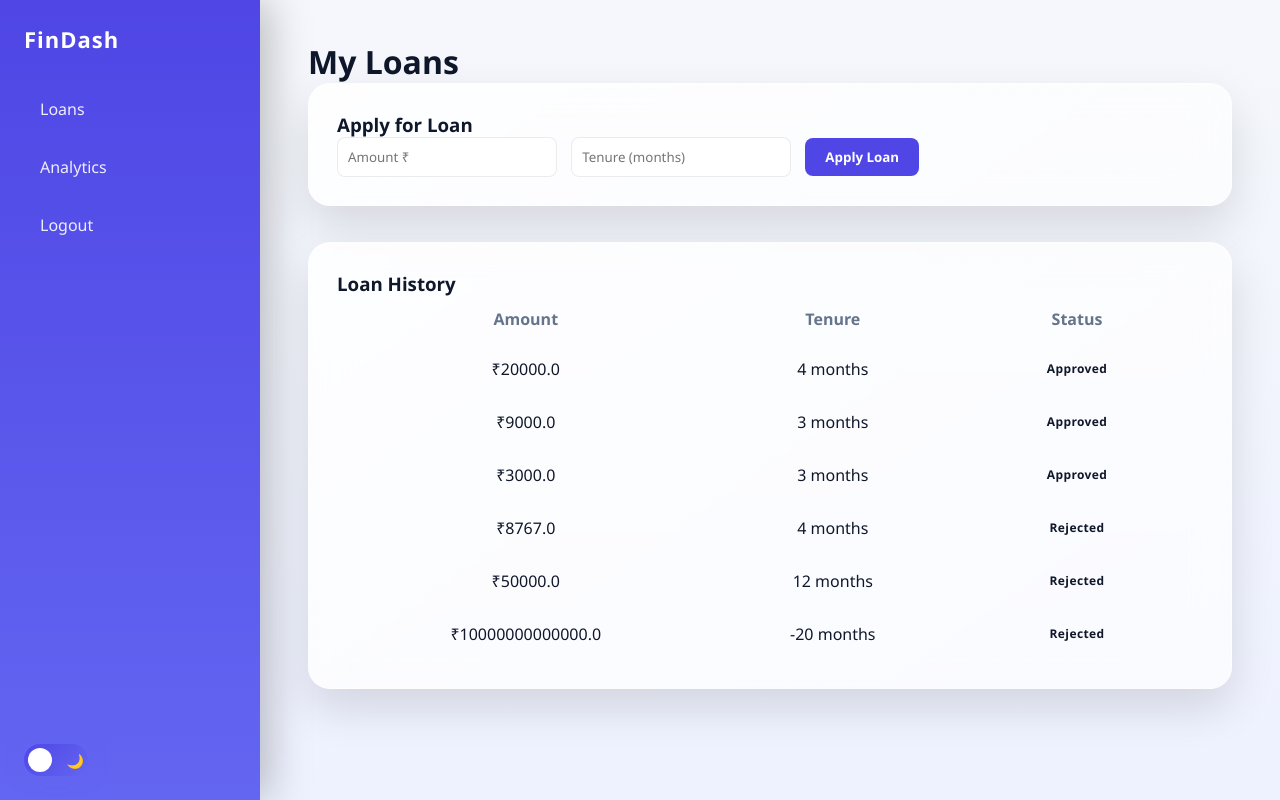
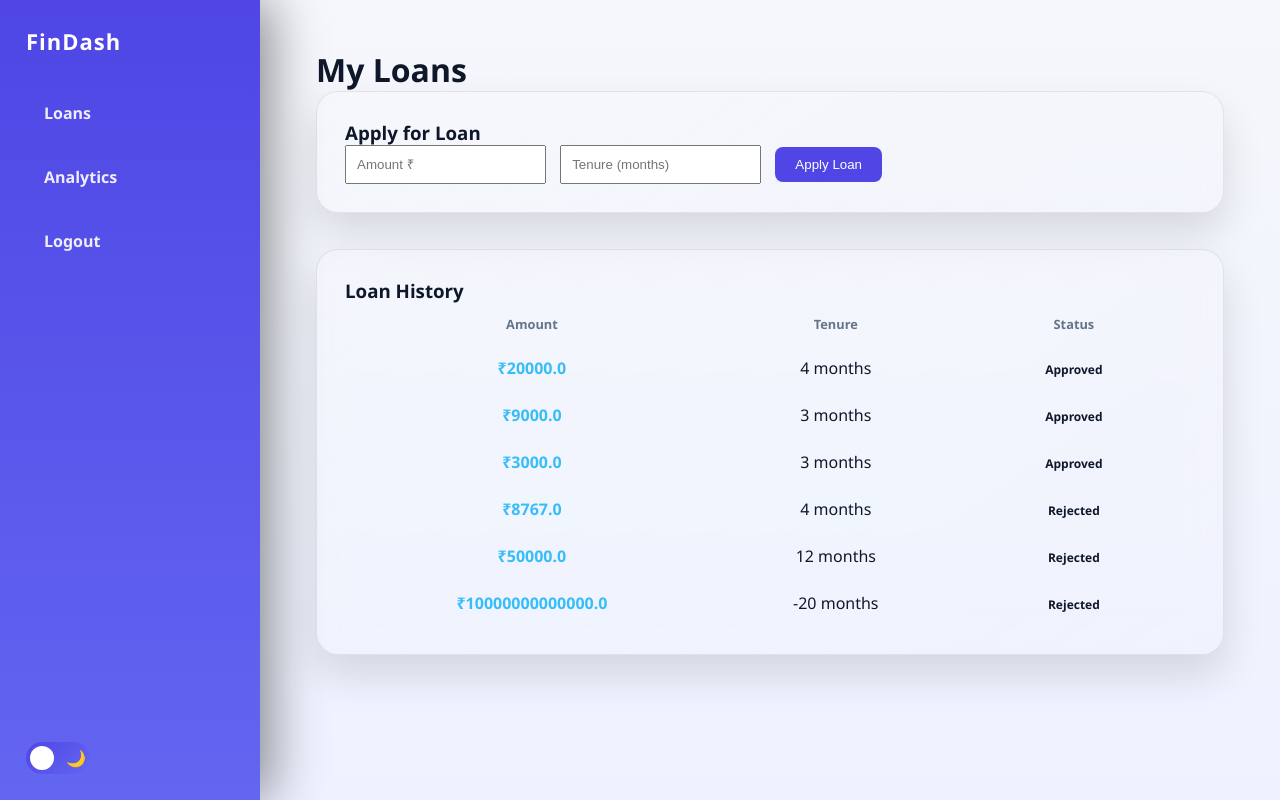
Before and after one commit to COZYkrish/expense-tracker, a Flask app: page /user/dashboard in a window 1280 px wide. Run offline with Flask 3, Linux system fonts and the light colour scheme; a user stored in the database is signed in; data comes from the database, SQL or seed files in the repository.

Commit message:
updated ui

```diff
--- a/static/css/base.css
+++ b/static/css/base.css
@@ -3,6 +3,7 @@
 ================================ */
 
 :root {
+    /* 🌞 LIGHT MODE */
     --bg-main: linear-gradient(180deg, #f5f7fb, #eef2ff);
     --bg-card: rgba(255, 255, 255, 0.85);
 
@@ -14,12 +15,13 @@
     --accent: #22c55e;
 
     --glass-blur: blur(16px);
-    --shadow-soft: 0 20px 40px rgba(0, 0, 0, 0.1);
+    --shadow-soft: 0 20px 40px rgba(0, 0, 0, 0.12);
     --shadow-hover: 0 30px 60px rgba(79, 70, 229, 0.25);
     --border-soft: rgba(0, 0, 0, 0.08);
 
     --transition: all 0.35s ease;
 }
+
 
 /* ===============================
    GLOBAL RESET
@@ -40,18 +42,16 @@
     background: var(--bg-main);
     color: var(--text-main);
     min-height: 100vh;
-    transition: var(--transition);
 }
 
 /* ===============================
-   DASHBOARD LAYOUT (LOGIC FIX)
+   DASHBOARD LAYOUT
 ================================ */
 
 .dashboard-layout {
     display: grid;
     grid-template-columns: 260px 1fr;
     min-height: 100vh;
-    width: 100%;
 }
 
 /* ===============================
@@ -59,18 +59,12 @@
 ================================ */
 
 .sidebar {
-    padding: 24px;
+    padding: 26px;
     display: flex;
     flex-direction: column;
-
-    background: linear-gradient(
-        180deg,
-        var(--primary),
-        var(--secondary)
-    );
-
+    background: linear-gradient(180deg, var(--primary), var(--secondary));
     color: #ffffff;
-    box-shadow: 8px 0 40px rgba(0, 0, 0, 0.25);
+    box-shadow: 10px 0 50px rgba(0, 0, 0, 0.45);
 }
 
 .sidebar h2 {
@@ -88,25 +82,24 @@
 }
 
 .sidebar nav ul li {
-    margin-bottom: 12px;
+    margin-bottom: 14px;
 }
 
 .sidebar nav ul li a {
-    display: block;
-    padding: 12px 16px;
-    border-radius: 12px;
-
+    display: flex;
+    align-items: center;
+    padding: 14px 18px;
+    border-radius: 14px;
     color: #ffffff;
     text-decoration: none;
-    font-weight: 500;
-
+    font-weight: 600;
     opacity: 0.9;
     transition: var(--transition);
 }
 
 .sidebar nav ul li a:hover,
 .sidebar nav ul li a.active {
-    background: rgba(255, 255, 255, 0.22);
+    background: rgba(255, 255, 255, 0.2);
     transform: translateX(6px);
     opacity: 1;
 }
@@ -120,67 +113,42 @@
     width: 64px;
     height: 32px;
     padding: 4px;
-
-    background: linear-gradient(
-        135deg,
-        var(--primary),
-        var(--secondary)
-    );
-
+    background: linear-gradient(135deg, var(--primary), var(--secondary));
     border-radius: 999px;
     position: relative;
     cursor: pointer;
-
     display: flex;
     align-items: center;
     justify-content: space-between;
-
-    box-shadow: 0 0 18px rgba(99, 102, 241, 0.6);
-}
-
-.theme-toggle .icon {
-    font-size: 14px;
-    z-index: 2;
 }
 
 .toggle-ball {
     position: absolute;
     top: 4px;
     left: 4px;
-
     width: 24px;
     height: 24px;
-
     background: #ffffff;
     border-radius: 50%;
     transition: var(--transition);
 }
 
 /* ===============================
-   MAIN CONTENT (ANIMATED)
+   MAIN CONTENT
 ================================ */
 
 .main-content {
-    padding: 40px 48px;
+    padding: 48px 56px;
     animation: contentFade 0.6s ease;
 }
 
 @keyframes contentFade {
-    from {
-        opacity: 0;
-        transform: translateY(20px);
-    }
-    to {
-        opacity: 1;
-        transform: translateY(0);
-    }
+    from { opacity: 0; transform: translateY(20px); }
+    to { opacity: 1; transform: translateY(0); }
 }
 
 /* ===============================
-   CARDS / KPI / CHARTS
-================================ */
-/* ===============================
-   GLASS CARDS – MAJOR UI UPGRADE
+   GLASS CARDS (FIXED CONTRAST)
 ================================ */
 
 .card,
@@ -190,93 +158,49 @@
     position: relative;
     background: linear-gradient(
         145deg,
-        rgba(255, 255, 255, 0.85),
-        rgba(255, 255, 255, 0.65)
+        rgba(255, 255, 255, 0.14),
+        rgba(255, 255, 255, 0.06)
     );
 
-    backdrop-filter: blur(18px);
-    -webkit-backdrop-filter: blur(18px);
+    backdrop-filter: var(--glass-blur);
+    border-radius: 22px;
+    border: 1px solid var(--border-soft);
 
-    border-radius: 22px;
-    border: 1px solid rgba(255, 255, 255, 0.4);
-
-    box-shadow:
-        0 20px 45px rgba(0, 0, 0, 0.12),
-        inset 0 1px 1px rgba(255, 255, 255, 0.4);
-
+    box-shadow: var(--shadow-soft);
     padding: 28px;
     margin-bottom: 36px;
 
-    transition: all 0.45s cubic-bezier(0.4, 0, 0.2, 1);
+    transition: var(--transition);
     overflow: hidden;
 }
 
-/* ✨ Floating effect */
 .card:hover,
 .kpi:hover,
 .chart-card:hover {
-    transform: translateY(-10px) scale(1.02);
-    box-shadow:
-        0 30px 70px rgba(79, 70, 229, 0.25),
-        inset 0 1px 1px rgba(255, 255, 255, 0.5);
-}
-
-/* ✨ Soft glow highlight */
-.card::before,
-.kpi::before,
-.chart-card::before {
-    content: "";
-    position: absolute;
-    inset: 0;
-    background: radial-gradient(
-        circle at top left,
-        rgba(79, 70, 229, 0.25),
-        transparent 60%
-    );
-    opacity: 0;
-    transition: opacity 0.4s ease;
-    pointer-events: none;
-}
-
-.card:hover::before,
-.kpi:hover::before,
-.chart-card:hover::before {
-    opacity: 1;
+    transform: translateY(-8px);
+    box-shadow: var(--shadow-hover);
 }
 
 /* ===============================
-   FORMS
+   KPI VISUAL PRIORITY
 ================================ */
 
-input,
-select,
-button {
-    font-family: inherit;
-    padding: 10px 14px;
-    border-radius: 8px;
-    border: 1px solid var(--border-soft);
-    outline: none;
+.kpi span {
+    text-transform: uppercase;
+    font-size: 0.75rem;
+    letter-spacing: 1px;
+    color: var(--text-muted);
 }
 
-button {
-    background: linear-gradient(
-        135deg,
-        var(--primary),
-        var(--secondary)
-    );
+.kpi h2 {
+    font-size: 36px;
+    font-weight: 800;
+    margin-top: 10px;
     color: white;
-    border: none;
-    cursor: pointer;
-    font-weight: 600;
-    transition: var(--transition);
-}
-
-button:hover {
-    transform: scale(1.05);
 }
 
 /* ===============================
-   TABLES
+   TABLES (READABLE)
 ================================ */
 
 table {
@@ -285,226 +209,97 @@
 }
 
 th {
-    text-align: left;
-    font-weight: 600;
     color: var(--text-muted);
-    padding-bottom: 12px;
+    font-size: 0.8rem;
+    padding-bottom: 14px;
 }
 
 td {
-    padding: 12px 0;
+    padding: 14px 0;
     color: var(--text-main);
 }
 
+table tr:not(:last-child) td {
+    border-bottom: 1px solid rgba(255,255,255,0.08);
+}
+
+td:first-child {
+    font-weight: 700;
+    color: #38bdf8;
+}
+
 /* ===============================
-   STATUS BADGES
+   STATUS BADGES (ANIMATED)
 ================================ */
 
 .status {
-    display: inline-flex;
-    align-items: center;
-    gap: 8px;
-
     padding: 6px 16px;
     border-radius: 999px;
-
     font-size: 0.75rem;
     font-weight: 700;
-    letter-spacing: 0.4px;
-
     position: relative;
     overflow: hidden;
 }
 
-/* Glow pulse layer */
 .status::after {
     content: "";
     position: absolute;
     inset: 0;
-    border-radius: inherit;
-    pointer-events: none;
     animation: pulseGlow 2s infinite ease-in-out;
 }
 
-/* ===============================
-   APPROVED
-================================ */
-
 .status.approved {
-    color: #16a34a;
-    background: rgba(34, 197, 94, 0.15);
+    background: rgba(34, 197, 94, 0.18);
+    color: #22c55e;
 }
 
-.status.approved::after {
-    box-shadow: 0 0 16px rgba(34, 197, 94, 0.6);
+.status.pending {
+    background: rgba(234, 179, 8, 0.18);
+    color: #facc15;
+}
+
+.status.rejected {
+    background: rgba(239, 68, 68, 0.18);
+    color: #ef4444;
+}
+
+@keyframes pulseGlow {
+    0% { opacity: 0.4; }
+    50% { opacity: 0.9; }
+    100% { opacity: 0.4; }
 }
 
 /* ===============================
-   PENDING
-================================ */
-
-.status.pending {
-    color: #ca8a04;
-    background: rgba(234, 179, 8, 0.18);
-}
-
-.status.pending::after {
-    box-shadow: 0 0 16px rgba(234, 179, 8, 0.6);
-}
-
-/* ===============================
-   REJECTED
-================================ */
-
-.status.rejected {
-    color: #dc2626;
-    background: rgba(239, 68, 68, 0.18);
-}
-
-.status.rejected::after {
-    box-shadow: 0 0 16px rgba(239, 68, 68, 0.6);
-}
-
-/* ===============================
-   GLOW ANIMATION
-================================ */
-
-@keyframes pulseGlow {
-    0% {
-        opacity: 0.4;
-    }
-    50% {
-        opacity: 0.9;
-    }
-    100% {
-        opacity: 0.4;
-    }
-}
-
-
-/* ===============================
-   DARK MODE TOGGLE ANIMATION
-================================ */
-
-[data-theme="dark"] .toggle-ball {
-    transform: translateX(32px);
-}
-
-/* ===============================
-   ACTION BUTTONS
-================================ */
-
-.btn {
-    padding: 6px 14px;
-    border-radius: 8px;
-    border: none;
-    cursor: pointer;
-    font-weight: 600;
-    margin: 0 4px;
-}
-
-.btn.approve {
-    background: var(--accent);
-    color: white;
-}
-
-.btn.reject {
-    background: #ef4444;
-    color: white;
-}
-
-/* ===============================
-   ANALYTICS
-================================ */
-
-.kpis {
-    display: grid;
-    grid-template-columns: repeat(auto-fit, minmax(220px, 1fr));
-    gap: 20px;
-    margin-bottom: 40px;
-}
-
-.kpi span {
-    color: var(--text-muted);
-    font-weight: 500;
-}
-
-.kpi h2 {
-    font-size: 30px;
-    margin-top: 10px;
-}
-
-.charts {
-    display: grid;
-    grid-template-columns: repeat(auto-fit, minmax(360px, 1fr));
-    gap: 30px;
-}
-
-.chart-card {
-    height: 360px;
-}
-
-.chart-card canvas {
-    width: 100% !important;
-    height: 100% !important;
-}
-/* ===============================
-   LIVE TOAST NOTIFICATIONS
+   TOAST NOTIFICATIONS
 ================================ */
 
 #toast {
     position: fixed;
     bottom: 30px;
     right: 30px;
-
-    min-width: 240px;
-    max-width: 320px;
-
-    padding: 14px 20px;
+    padding: 14px 22px;
     border-radius: 14px;
-
-    background: rgba(15, 23, 42, 0.85);
-    backdrop-filter: blur(14px);
-
-    color: #ffffff;
-    font-weight: 600;
-    font-size: 0.9rem;
-
-    box-shadow: 0 25px 60px rgba(0, 0, 0, 0.4);
-
+    background: rgba(15, 23, 42, 0.9);
+    backdrop-filter: blur(16px);
+    color: white;
     opacity: 0;
-    transform: translateY(20px) scale(0.95);
-    pointer-events: none;
-
-    transition: all 0.45s cubic-bezier(0.4, 0, 0.2, 1);
+    transform: translateY(20px);
+    transition: var(--transition);
     z-index: 9999;
 }
 
-/* Show state */
 #toast.show {
     opacity: 1;
-    transform: translateY(0) scale(1);
+    transform: translateY(0);
 }
 
-/* Variants */
-#toast.success {
-    border-left: 5px solid #22c55e;
-}
+#toast.success { border-left: 4px solid #22c55e; }
+#toast.warning { border-left: 4px solid #facc15; }
+#toast.error   { border-left: 4px solid #ef4444; }
 
-#toast.warning {
-    border-left: 5px solid #facc15;
-}
-
-#toast.error {
-    border-left: 5px solid #ef4444;
-}
 /* ===============================
-   MICRO-INTERACTION HELPERS
+   MICRO INTERACTION
 ================================ */
-
-.clickable {
-    cursor: pointer;
-}
 
 .card,
 .kpi,
```
